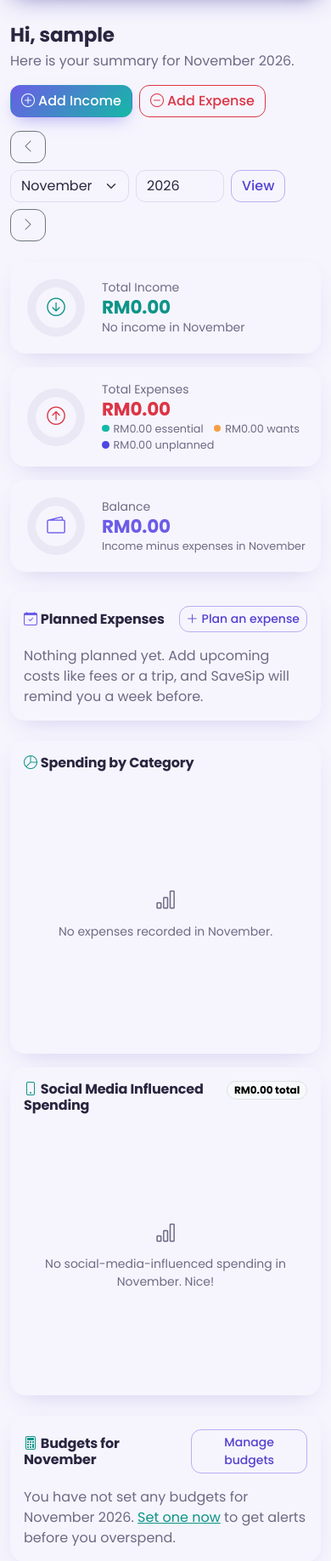
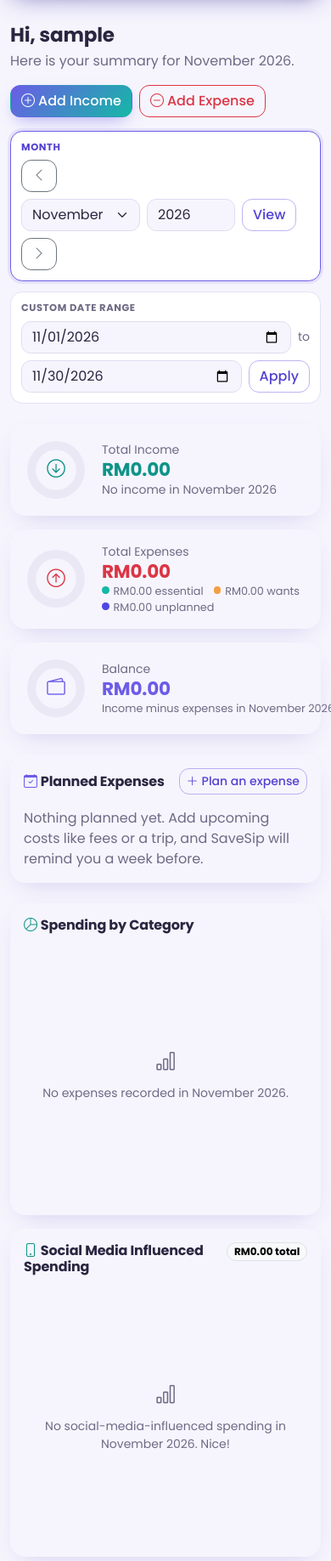
Before and after one commit to janasamarh86-dotcom/FYP2-savesip, a Flask app: page /dashboard in a window 390 px wide. Shown: the part 64-1901 px from the top of the page at 85% size. Run offline with Flask 3, Linux system fonts and the light colour scheme; the visitor is signed in with stand-in values (Sample User, id 1); data that the repository does not hold is empty; parts of the project's set-up code (start-up, migrations or seed data) failed here and were passed over; some libraries are stand-ins or nearby versions; some web fonts are replaced.

Commit message:
Add a custom date range to the Dashboard and Edit/Delete for budgets and plans
Custom date range
- Dashboard accepts ?from=YYYY-MM-DD&to=YYYY-MM-DD (both days included),
  e.g. 25 Oct to 25 Nov for an allowance that lasts until the next one;
  cards, donuts, charts and recent tables use the range
- Invalid, incomplete or reversed ranges show a warning and fall back to
  the month view
- Budgets are monthly, so the range view links to the month instead of
  comparing them with the range

Budgets and planned expenses
- New routes /edit_budget/<id>, /delete_budget/<id>, /edit_planned/<id>
  and /delete_planned/<id> (replaces /planned_expense/<id>/delete)
- Pencil and bin buttons on both lists (shared row_actions macro, delete
  asks for confirmation); the item being edited is outlined
- Editing a budget onto a category and month that already has one is
  blocked with a message (one budget per category per month)

Co-Authored-By: Claude Opus 5.5 <noreply@anthropic.com>

```diff
--- a/routes.py
+++ b/routes.py
@@ -112,6 +112,38 @@ def requested_period():
     return year, month
 
 
+def requested_range():
+    """Read a custom date range ?from=YYYY-MM-DD&to=YYYY-MM-DD from the URL.
+
+    Returns (first day, last day), both included, or None when no range was
+    asked for. An incomplete or impossible range shows a warning and
+    returns None, so the page falls back to the month view.
+    """
+    raw_from, raw_to = request.args.get("from"), request.args.get("to")
+    if not raw_from and not raw_to:
+        return None
+    try:
+        first, last = date.fromisoformat(raw_from), date.fromisoformat(raw_to)
+    except (TypeError, ValueError):
+        flash("Please choose both a From date and a To date.", "warning")
+        return None
+    if first > last:
+        flash("The From date must be on or before the To date.", "warning")
+        return None
+    if first.year < 2000 or last.year > 2100:
+        flash("Please choose dates between the years 2000 and 2100.", "warning")
+        return None
+    return first, last
+
+
+def format_range(first, last):
+    """A date range for headings, e.g. "25 Oct – 25 Nov 2026"."""
+    if first == last:
+        return first.strftime("%d %b %Y")
+    first_format = "%d %b" if first.year == last.year else "%d %b %Y"
+    return f"{first.strftime(first_format)} – {last.strftime('%d %b %Y')}"
+
+
 def to_money(value):
     """Convert a database total (Decimal, float or None) to a 2dp Decimal."""
     if value is None:
@@ -193,6 +225,7 @@ def budget_status(year, month, spent_by_category):
         # a RM100.00 budget always counts as 80%
         reached_warning = spent * 100 >= budget.amount * BUDGET_WARNING_PERCENT
         status.append({
+            "id": budget.id,
             "category": budget.category,
             "budget": budget.amount,
             "spent": spent,
@@ -283,11 +316,21 @@ def index():
 @app.route("/dashboard")
 @login_required
 def dashboard():
-    # The month being viewed (?month=&year=), the current month by default.
-    # Everything below except Planned Expenses is for this month only.
+    # The period being viewed: a custom date range (?from=&to=, e.g. income
+    # received on 25 Oct that lasts until 25 Nov), otherwise a month
+    # (?month=&year=, the current month by default). Everything below except
+    # Planned Expenses covers this period only; start is included, end is not.
     today = local_today()
-    year, month = requested_period()
-    start, end = month_bounds(year, month)
+    custom_range = requested_range()
+    if custom_range:
+        first, last = custom_range
+        start, end = first, last + timedelta(days=1)
+        year, month = last.year, last.month  # the month selector shows the To month
+        period_label = format_range(first, last)
+    else:
+        year, month = requested_period()
+        start, end = month_bounds(year, month)
+        period_label = f"{calendar.month_name[month]} {year}"
 
     income_by_source = totals_by(Income, Income.source, start, end, INCOME_SOURCES)
     total_income = sum(income_by_source.values(), ZERO)
@@ -303,7 +346,7 @@ def dashboard():
     }
     social_media_total = sum(social_media_by_platform.values(), ZERO)
 
-    # Every income and expense in the selected month, newest first
+    # Every income and expense in the period, newest first
     incomes = incomes_for(start, end)
     expenses = expenses_for(start, end)
 
@@ -315,7 +358,12 @@ def dashboard():
         month=month,
         month_name=calendar.month_name[month],
         year=year,
-        is_current_month=(year, month) == (today.year, today.month),
+        period_label=period_label,
+        is_range=custom_range is not None,
+        # The custom range inputs start on the period being shown
+        range_from=start.isoformat(),
+        range_to=(end - timedelta(days=1)).isoformat(),
+        is_current_month=custom_range is None and (year, month) == (today.year, today.month),
         prev_period={"year": prev_year, "month": prev_month},
         next_period={"year": next_year, "month": next_month},
         total_income=total_income,
@@ -335,8 +383,9 @@ def dashboard():
                 {"Spent": total_expenses, "Left": max(balance, ZERO)}
             ),
         },
-        budget_status=budget_status(year, month, spent_by_category),
-        # The 5 most recent records of the month being viewed
+        # Budgets are monthly, so they are only compared in the month view
+        budget_status=[] if custom_range else budget_status(year, month, spent_by_category),
+        # The 5 most recent records of the period being viewed
         recent_expenses=expenses[:5],
         recent_incomes=incomes[:5],
         category_chart=chart_series(spent_by_category),
@@ -682,9 +731,13 @@ def set_budget():
         if year in BUDGET_YEARS:
             form.year.data = year
 
+    return _budget_page(form, year, month)
+
+
+def _budget_page(form, year, month, **extra):
+    """The Set Budget page: the form, plus the budgets for year/month."""
     start, end = month_bounds(year, month)
     spent_by_category = totals_by(Expense, Expense.category, start, end, CATEGORIES)
-
     return render_template(
         "set_budget.html",
         form=form,
@@ -692,7 +745,80 @@ def set_budget():
         month_name=calendar.month_name[month],
         year=year,
         budget_status=budget_status(year, month, spent_by_category),
+        **extra,
     )
+
+
+def _budget_back_url(budget):
+    """After editing or deleting a budget: the page the user came from, else
+    the Set Budget page for that budget's month."""
+    return safe_next_url(request.values.get("next")) or url_for(
+        "set_budget", month=budget.month, year=budget.year
+    )
+
+
+@app.route("/edit_budget/<int:budget_id>", methods=["GET", "POST"])
+@login_required
+def edit_budget(budget_id):
+    budget = _owned_or_404(Budget, budget_id)
+    form = BudgetForm(obj=budget)  # pre-fills the form on GET
+
+    if form.validate_on_submit():
+        category, month, year = form.category.data, form.month.data, form.year.data
+        # One budget per category per month: moving this one onto a category
+        # and month that already has a budget would clash with it
+        clash = db.session.scalar(
+            select(Budget).where(
+                Budget.user_id == current_user.id,
+                Budget.category == category,
+                Budget.month == month,
+                Budget.year == year,
+                Budget.id != budget.id,
+            )
+        )
+        if clash:
+            form.category.errors.append(
+                f"You already have a {category} budget for {calendar.month_name[month]} "
+                f"{year}. Edit that one instead."
+            )
+        else:
+            budget.category = category
+            budget.amount = form.amount.data
+            budget.month = month
+            budget.year = year
+            budget.description = form.description.data or None
+            try:
+                db.session.commit()
+            except IntegrityError:
+                db.session.rollback()
+                flash("That budget was just changed. Please try again.", "warning")
+            else:
+                flash(f"{category} budget for {calendar.month_name[month]} {year} "
+                      f"updated to RM{budget.amount:,.2f}.", "success")
+            return redirect(_budget_back_url(budget))
+
+    return _budget_page(
+        form,
+        budget.year,
+        budget.month,
+        editing=True,
+        editing_id=budget.id,
+        form_action=url_for("edit_budget", budget_id=budget.id, next=request.args.get("next")),
+        cancel_url=_budget_back_url(budget),
+    )
+
+
+@app.route("/delete_budget/<int:budget_id>", methods=["POST"])
+@login_required
+def delete_budget(budget_id):
+    budget = _owned_or_404(Budget, budget_id)
+    back_url = _budget_back_url(budget)
+    message = (f"Deleted the {budget.category} budget for "
+               f"{calendar.month_name[budget.month]} {budget.year}.")
+    db.session.delete(budget)
+    db.session.commit()
+    flash(message, "info")
+    return redirect(back_url)
 
 
 # ---------------------------------------------------------------------------
@@ -887,6 +1013,11 @@ def add_planned_expense():
               f"(RM{plan.amount:,.2f}).", "success")
         return redirect(url_for("dashboard"))
 
+    return _planned_page(form)
+
+
+def _planned_page(form, **extra):
+    """The Planned Expenses page: the form, plus every upcoming plan."""
     planned = upcoming_planned()
     return render_template(
         "planned_expense.html",
@@ -894,19 +1025,50 @@ def add_planned_expense():
         planned=planned,
         planned_total=sum((item["plan"].amount for item in planned), ZERO),
         today=local_today().isoformat(),
+        **extra,
     )
 
 
-@app.route("/planned_expense/<int:plan_id>/delete", methods=["POST"])
+def _planned_back_url():
+    """After editing or deleting a plan: the page the user came from, else the
+    Planned Expenses page."""
+    return safe_next_url(request.values.get("next")) or url_for("add_planned_expense")
+
+
+@app.route("/edit_planned/<int:plan_id>", methods=["GET", "POST"])
 @login_required
-def delete_planned_expense(plan_id):
-    plan = db.session.get(PlannedExpense, plan_id)
-    if plan is None or plan.user_id != current_user.id:
-        abort(404)
+def edit_planned(plan_id):
+    plan = _owned_or_404(PlannedExpense, plan_id)
+    form = PlannedExpenseForm(obj=plan)  # pre-fills the form on GET
+    if form.validate_on_submit():
+        plan.title = form.title.data
+        plan.amount = form.amount.data
+        plan.category = form.category.data
+        plan.target_date = form.target_date.data
+        plan.description = form.description.data or None
+        db.session.commit()
+        flash(f'Updated "{plan.title}": {plan.target_date.strftime("%d %b %Y")} '
+              f"(RM{plan.amount:,.2f}).", "success")
+        return redirect(_planned_back_url())
+
+    return _planned_page(
+        form,
+        editing=True,
+        editing_id=plan.id,
+        form_action=url_for("edit_planned", plan_id=plan.id, next=request.args.get("next")),
+        cancel_url=_planned_back_url(),
+    )
+
+
+@app.route("/delete_planned/<int:plan_id>", methods=["POST"])
+@login_required
+def delete_planned(plan_id):
+    plan = _owned_or_404(PlannedExpense, plan_id)
+    message = f'Removed the planned expense "{plan.title}".'
     db.session.delete(plan)
     db.session.commit()
-    flash(f'Removed the planned expense "{plan.title}".', "info")
-    return redirect(url_for("add_planned_expense"))
+    flash(message, "info")
+    return redirect(_planned_back_url())
 
 
 # ---------------------------------------------------------------------------
--- a/static/css/style.css
+++ b/static/css/style.css
@@ -1490,8 +1490,64 @@ main {
   color: #b45309;
 }
 
-.ss-plan-delete {
-  border-radius: 0.6rem;
+/* The budget or planned expense currently open in the Edit form */
+.ss-plan-item.is-editing,
+.ss-budget-row.is-editing {
+  outline: 2px solid var(--ss-violet);
+  outline-offset: 3px;
+  border-radius: 0.75rem;
+}
+
+/* ------------------------------------------------------------------------
+ * Dashboard period bar: month selector and custom date range
+ * --------------------------------------------------------------------- */
+.ss-period-bar {
+  display: flex;
+  flex-wrap: wrap;
+  align-items: flex-start;
+  gap: 0.75rem;
+}
+
+.ss-period-group {
+  padding: 0.6rem 0.75rem 0.75rem;
+  border: 1px solid #e4e0f6;
+  border-radius: 0.9rem;
+  background: #fff;
+}
+
+/* The group whose period is on screen */
+.ss-period-group.is-active {
+  border-color: var(--ss-violet);
+  box-shadow: 0 0 0 3px rgba(108, 92, 231, 0.12);
+}
+
+.ss-period-label {
+  display: block;
+  margin-bottom: 0.4rem;
+  font-size: 0.72rem;
+  font-weight: 700;
+  letter-spacing: 0.05em;
+  text-transform: uppercase;
+  color: var(--ss-muted);
+}
+
+.ss-period-group.is-active .ss-period-label {
+  color: var(--ss-violet-dark);
+}
+
+.ss-date-input {
+  width: 10.5rem;
+}
+
+@media (max-width: 575.98px) {
+  .ss-period-group {
+    width: 100%;
+  }
+
+  .ss-date-input {
+    width: auto;
+    flex: 1 1 8.5rem;
+  }
 }
 
 .ss-reminder-badge {
--- a/templates/_macros.html
+++ b/templates/_macros.html
@@ -51,16 +51,25 @@
 
 
 {#
-  render_budget_progress(status)
+  render_budget_progress(status, next_url=None, highlight=False)
     One budget row: spent vs. limit with a coloured progress bar.
-    status is an item from budget_status() in routes.py.
+    status is an item from budget_status() in routes.py. With next_url,
+    Edit and Delete buttons are shown, returning to next_url afterwards.
+    highlight marks the budget currently being edited.
 #}
-{% macro render_budget_progress(status) %}
+{% macro render_budget_progress(status, next_url=None, highlight=False) %}
   {% set bar_class = "bg-danger" if status.over else ("bg-warning" if status.near_limit else "bg-success") %}
-  <div class="mb-3">
-    <div class="d-flex justify-content-between small mb-1">
+  <div class="mb-3{{ ' ss-budget-row' if next_url }}{{ ' is-editing' if highlight }}">
+    <div class="d-flex justify-content-between align-items-center gap-2 small mb-1">
       <span class="fw-semibold">{{ status.category }}</span>
-      <span class="text-muted">{{ status.spent|rm }} / {{ status.budget|rm }}</span>
+      <span class="d-flex align-items-center gap-2">
+        <span class="text-muted text-nowrap">{{ status.spent|rm }} / {{ status.budget|rm }}</span>
+        {% if next_url %}
+          {{ row_actions(url_for('edit_budget', budget_id=status.id, next=next_url),
+                         url_for('delete_budget', budget_id=status.id),
+                         status.category ~ " budget", next_url) }}
+        {% endif %}
+      </span>
     </div>
     <div class="progress" role="progressbar" style="height: 0.6rem;"
          aria-label="{{ status.category }} budget used"
--- a/templates/dashboard.html
+++ b/templates/dashboard.html
@@ -14,7 +14,7 @@
   <div class="d-flex flex-column flex-md-row justify-content-between align-items-md-center gap-3 mb-3">
     <div>
       <h1 class="h3 fw-bold mb-1">Hi, {{ current_user.username }}</h1>
-      <p class="text-muted mb-0">Here is your summary for {{ month_name }} {{ year }}.</p>
+      <p class="text-muted mb-0">Here is your summary for {{ period_label }}.</p>
     </div>
     <div class="d-flex gap-2">
       <a href="{{ url_for('add_income') }}" class="btn btn-success">
@@ -26,8 +26,11 @@
     </div>
   </div>
 
-  <!-- Month selector (same controls as the Reports page) -->
-  <div class="d-flex flex-wrap gap-2 align-items-center mb-4">
+  <!-- Period: a month (same controls as the Reports page) or a custom date range -->
+  <div class="ss-period-bar mb-4">
+    <div class="ss-period-group{{ ' is-active' if not is_range }}">
+      <span class="ss-period-label">Month</span>
+      <div class="d-flex flex-wrap gap-2 align-items-center">
         <a href="{{ url_for('dashboard', **prev_period) }}" class="btn btn-outline-secondary" aria-label="Previous month">
           <i class="bi bi-chevron-left"></i>
         </a>
@@ -44,8 +47,26 @@
         <a href="{{ url_for('dashboard', **next_period) }}" class="btn btn-outline-secondary" aria-label="Next month">
           <i class="bi bi-chevron-right"></i>
         </a>
+      </div>
+    </div>
+
+    <!-- Custom range, e.g. 25 Oct to 25 Nov for an allowance that lasts until the next one -->
+    <div class="ss-period-group{{ ' is-active' if is_range }}">
+      <span class="ss-period-label">Custom date range</span>
+      <form method="get" action="{{ url_for('dashboard') }}" class="d-flex flex-wrap gap-2 align-items-center">
+        <label class="visually-hidden" for="range-from">From</label>
+        <input type="date" id="range-from" name="from" class="form-control ss-date-input"
+               value="{{ range_from }}" required>
+        <span class="text-muted small">to</span>
+        <label class="visually-hidden" for="range-to">To</label>
+        <input type="date" id="range-to" name="to" class="form-control ss-date-input"
+               value="{{ range_to }}" required>
+        <button type="submit" class="btn btn-outline-success">Apply</button>
+      </form>
+    </div>
+
     {% if not is_current_month %}
-      <a href="{{ url_for('dashboard') }}" class="btn btn-link link-success text-decoration-none">
+      <a href="{{ url_for('dashboard') }}" class="btn btn-link link-success text-decoration-none align-self-end">
         <i class="bi bi-calendar-event me-1"></i>Back to this month
       </a>
     {% endif %}
@@ -59,14 +80,14 @@
       <div class="card border-0 shadow-sm h-100">
         <div class="card-body d-flex align-items-center gap-3">
           <div class="ss-donut">
-            <canvas id="incomeDonut" role="img" aria-label="Donut chart of income by source in {{ month_name }}"></canvas>
+            <canvas id="incomeDonut" role="img" aria-label="Donut chart of income by source in {{ period_label }}"></canvas>
             <span class="ss-donut-icon text-success" aria-hidden="true"><i class="bi bi-arrow-down-circle"></i></span>
           </div>
           <div class="min-w-0">
             <div class="text-muted small">Total Income</div>
             <div class="h4 fw-bold mb-0 text-success">{{ total_income|rm }}</div>
             <div class="small text-muted">
-              {% if income_source_count %}From {{ income_source_count }} source{{ "s" if income_source_count != 1 }}{% else %}No income in {{ month_name }}{% endif %}
+              {% if income_source_count %}From {{ income_source_count }} source{{ "s" if income_source_count != 1 }}{% else %}No income in {{ period_label }}{% endif %}
             </div>
           </div>
         </div>
@@ -76,7 +97,7 @@
       <div class="card border-0 shadow-sm h-100">
         <div class="card-body d-flex align-items-center gap-3">
           <div class="ss-donut">
-            <canvas id="expensesDonut" role="img" aria-label="Donut chart of expenses in {{ month_name }}: essential, wants and unplanned"></canvas>
+            <canvas id="expensesDonut" role="img" aria-label="Donut chart of expenses in {{ period_label }}: essential, wants and unplanned"></canvas>
             <span class="ss-donut-icon text-danger" aria-hidden="true"><i class="bi bi-arrow-up-circle"></i></span>
           </div>
           <div class="min-w-0">
@@ -95,7 +116,7 @@
       <div class="card border-0 shadow-sm h-100">
         <div class="card-body d-flex align-items-center gap-3">
           <div class="ss-donut">
-            <canvas id="balanceDonut" role="img" aria-label="Donut chart of income spent and left in {{ month_name }}"></canvas>
+            <canvas id="balanceDonut" role="img" aria-label="Donut chart of income spent and left in {{ period_label }}"></canvas>
             <span class="ss-donut-icon {{ 'text-primary' if positive else 'text-danger' }}" aria-hidden="true"><i class="bi bi-wallet2"></i></span>
           </div>
           <div class="min-w-0">
@@ -107,7 +128,7 @@
               {% elif total_income %}
                 <span><i class="ss-dot ss-dot-left"></i>{{ balance_share }}% of your income left</span>
               {% else %}
-                <span>Income minus expenses in {{ month_name }}</span>
+                <span>Income minus expenses in {{ period_label }}</span>
               {% endif %}
             </div>
           </div>
@@ -190,6 +211,12 @@
             <div class="col-md-6 col-xl-4">{{ render_budget_progress(status) }}</div>
           {% endfor %}
         </div>
+      {% elif is_range %}
+        <p class="text-muted mb-0">
+          Budgets are set for each month, so they are not compared with a custom date range.
+          <a href="{{ url_for('dashboard', month=month, year=year) }}" class="link-success">View {{ month_name }} {{ year }}</a>
+          to see your budget progress.
+        </p>
       {% else %}
         <p class="text-muted mb-0">
           You have not set any budgets for {{ month_name }} {{ year }}.
@@ -230,7 +257,7 @@
               </table>
             </div>
           {% else %}
-            <p class="text-muted mb-0">No expenses in {{ month_name }} {{ year }}. <a href="{{ url_for('add_expense') }}" class="link-success">Add an expense</a>.</p>
+            <p class="text-muted mb-0">No expenses in {{ period_label }}. <a href="{{ url_for('add_expense') }}" class="link-success">Add an expense</a>.</p>
           {% endif %}
         </div>
       </div>
@@ -263,7 +290,7 @@
               </table>
             </div>
           {% else %}
-            <p class="text-muted mb-0">No income in {{ month_name }} {{ year }}. <a href="{{ url_for('add_income') }}" class="link-success">Add income</a>.</p>
+            <p class="text-muted mb-0">No income in {{ period_label }}. <a href="{{ url_for('add_income') }}" class="link-success">Add income</a>.</p>
           {% endif %}
         </div>
       </div>
@@ -286,11 +313,11 @@
   SaveSipCharts.ring("balanceDonut", summaryCharts.balance);
 
   SaveSipCharts.pie("categoryChart", categoryTotals, {
-    emptyMessage: {{ ("No expenses recorded in " ~ month_name ~ ".")|tojson }},
+    emptyMessage: {{ ("No expenses recorded in " ~ period_label ~ ".")|tojson }},
   });
   SaveSipCharts.bar("socialMediaChart", socialMediaTotals, {
     label: "Spent",
-    emptyMessage: {{ ("No social-media-influenced spending in " ~ month_name ~ ". Nice!")|tojson }},
+    emptyMessage: {{ ("No social-media-influenced spending in " ~ period_label ~ ". Nice!")|tojson }},
   });
 </script>
 {% endblock %}
```
Also changed, not shown: other parts of templates/_macros.html (+12 -12 lines), templates/planned_expense.html (+14 -6 lines), templates/set_budget.html (+19 -10 lines). Lines whose indentation alone changed are shown as unchanged.
